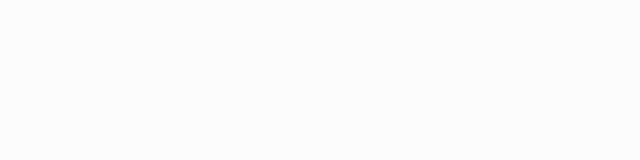
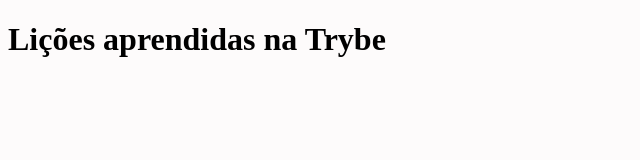
Before and after one commit to Leo02452/lessons-learned, a website: page index.html in a window 1280 px wide. Shown: the whole page, without its empty margins (0-640 px from the left). Drawn offline with Linux system fonts and the light colour scheme.

Commit message:
Requisito 2 feito

```diff
--- a/index.html
+++ b/index.html
@@ -9,6 +9,8 @@
     <title>Document</title>
 </head>
 <body>
-
+    <header id="cabecalho">
+        <h1 id="titulo">Lições aprendidas na Trybe</h1>
+    </header>
 </body>
 </html>
--- a/style.css
+++ b/style.css
@@ -1,3 +1,8 @@
 body {
     background-color: rgb(253, 251, 251);
 }
+
+header {
+    position: fixed;
+    top: 0;
+}
```
